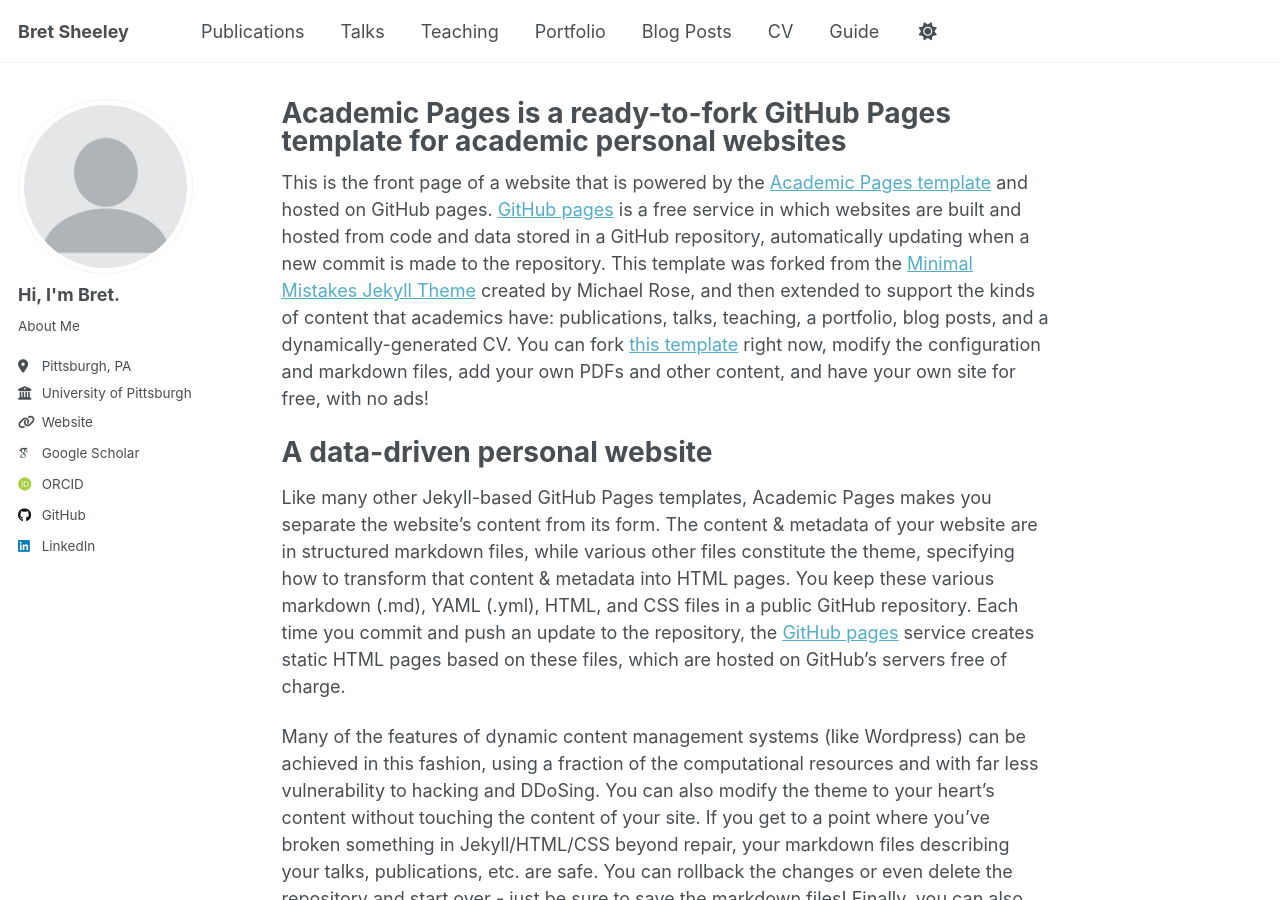
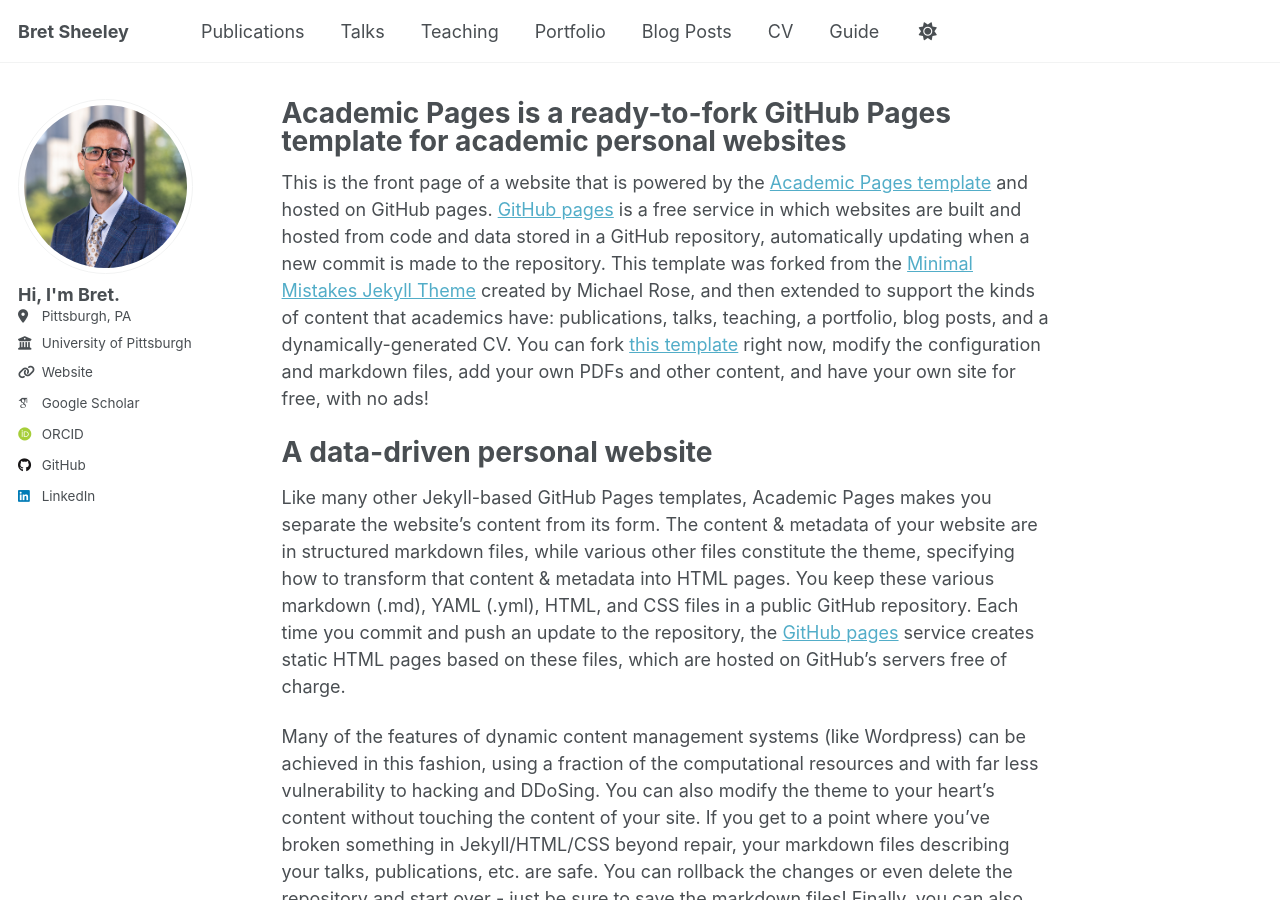
Before and after one commit to BretSheeley/BretSheeley.github.io, a Jekyll site: the page built from _pages/about.md, in a window 1280 px wide and 900 px high. Built offline with Jekyll 4.4.1, drawn with Linux system fonts in a browser that asks for light colours; some web fonts are replaced.

Commit message:
Update _config.yml

```diff
--- a/_config.yml
+++ b/_config.yml
@@ -22,10 +22,10 @@ repository               : "BretSheeley/BretSheeley.github.io"
 #               Additional customization can be done by editing /_includes/author-profile.html
 author:
   # Biographic information
-  avatar           : "profile.png"
+  avatar           : "PittHS(1x1)123.jpg"
   name             : "Hi, I'm Bret."
   pronouns         : # example: "she/her"
-  bio              : "About Me"
+  bio              : # About Me
   location         : "Pittsburgh, PA"
   employer         : "University of Pittsburgh"
   uri              : https://business.pitt.edu/professors/bret-sheeley/ # URL
```
